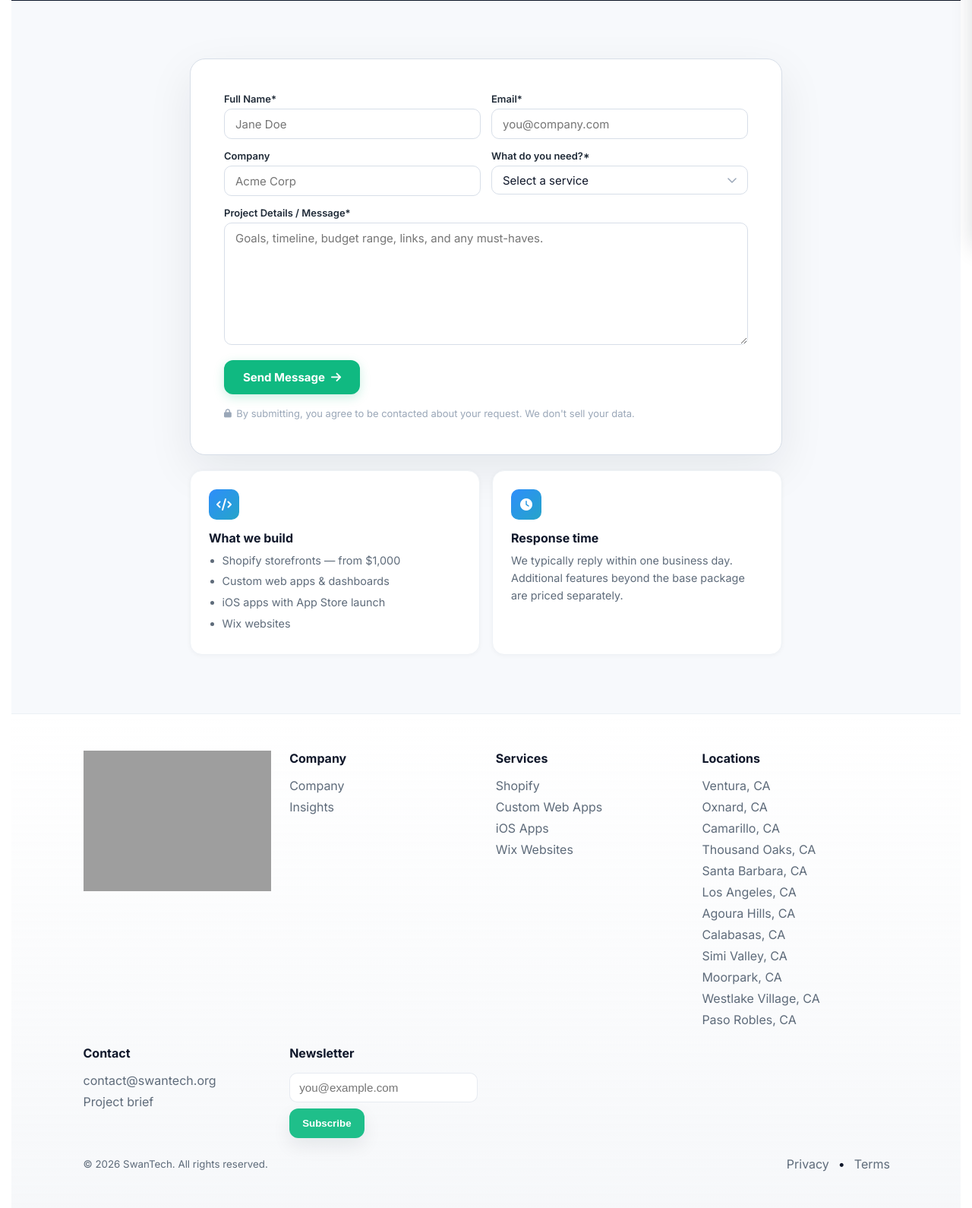
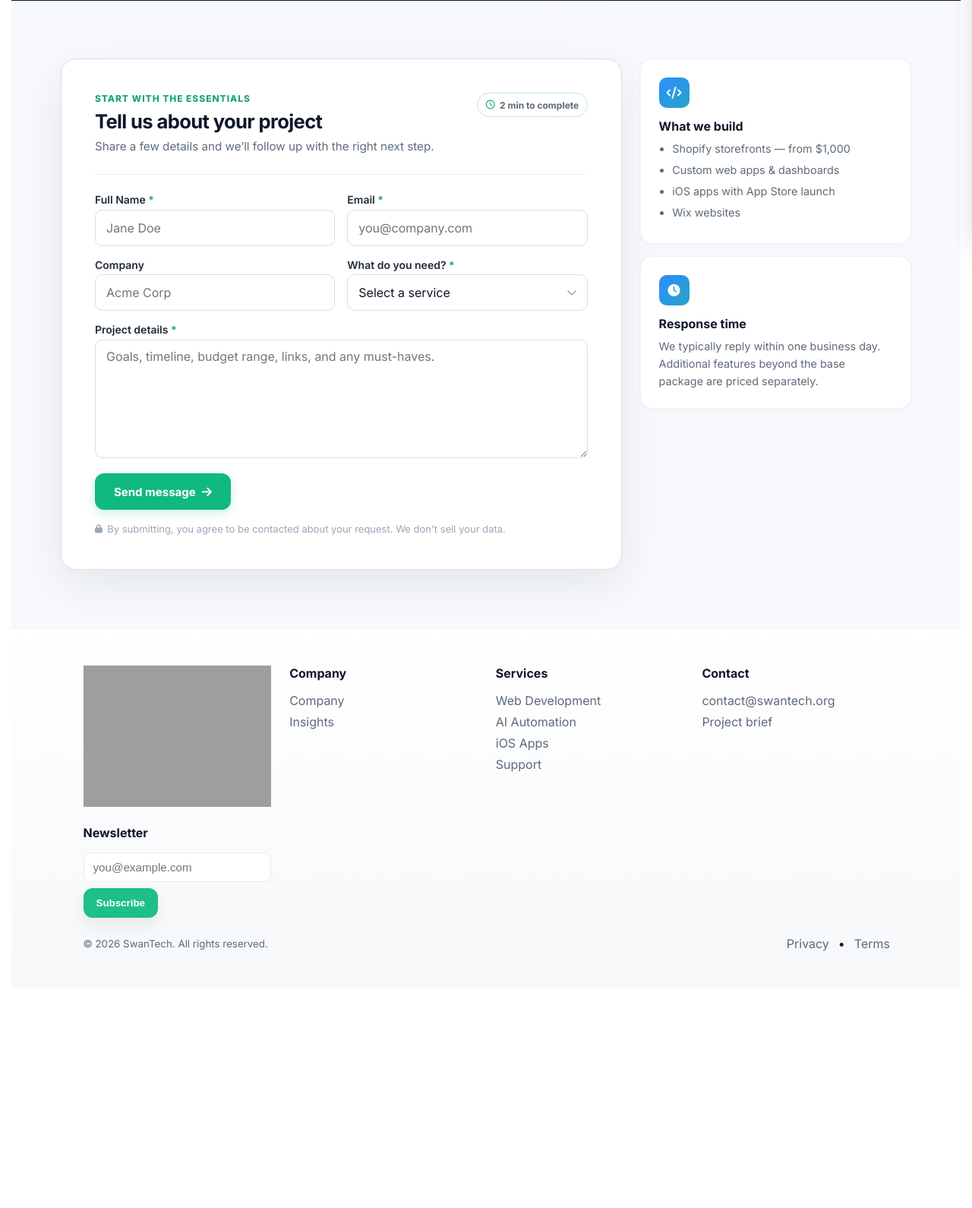
Before and after one commit to SwansonWebSolutions/swanson-software-solutions, a Django app: page /contact/ in a window 1280 px wide. Shown: the part 475-2065 px from the top of the page at 76% size. After the commit the page ends 1727 px from the top, so only its background shows below. Run offline with Django 5.2, Linux system fonts and the light colour scheme; grey boxes are pictures that could not be loaded.

Commit message:
Update contact form and site footer

```diff
--- a/static/css/contact_sales.css
+++ b/static/css/contact_sales.css
@@ -49,14 +49,15 @@
   padding-block: clamp(48px, 6vw, 80px);
 }
 .contact-layout {
-  max-width: 780px;
-  display: flex;
-  flex-direction: column;
-  gap: 1.25rem;
+  max-width: 1120px;
+  display: grid;
+  grid-template-columns: minmax(0, 1.55fr) minmax(260px, .75fr);
+  align-items: start;
+  gap: 1.5rem;
 }
 
 /* ── Messages ── */
-.contact-messages { display: grid; gap: 10px; }
+.contact-messages { display: grid; gap: 10px; grid-column: 1 / -1; }
 .contact-alert {
   padding: 12px 14px;
   border-radius: 12px;
@@ -83,34 +84,82 @@
   box-shadow: 0 20px 60px rgba(15,23,42,.08);
 }
 
+.contact-card__header {
+  display: flex;
+  align-items: flex-start;
+  justify-content: space-between;
+  gap: 1.5rem;
+  padding-bottom: 1.5rem;
+  margin-bottom: 1.5rem;
+  border-bottom: 1px solid var(--ink-1);
+}
+.cf-eyebrow {
+  margin: 0 0 .4rem;
+  color: var(--accent-600);
+  font-size: .75rem;
+  font-weight: 800;
+  letter-spacing: .08em;
+  text-transform: uppercase;
+}
+.contact-card__header h2 {
+  margin: 0 0 .4rem;
+  color: var(--ink-6);
+  font-size: clamp(1.35rem, 2vw, 1.7rem);
+  letter-spacing: -.025em;
+}
+.contact-card__header p:last-child {
+  margin: 0;
+  color: var(--ink-4);
+  font-size: .95rem;
+  line-height: 1.55;
+}
+.contact-card__time {
+  display: inline-flex;
+  align-items: center;
+  gap: .4rem;
+  flex-shrink: 0;
+  padding: .45rem .65rem;
+  border: 1px solid color-mix(in srgb, var(--accent) 22%, var(--ink-1));
+  border-radius: 999px;
+  color: var(--ink-4);
+  font-size: .75rem;
+  font-weight: 700;
+  white-space: nowrap;
+}
+.contact-card__time i { color: var(--accent-600); }
+
 .cf-grid {
   display: grid;
   grid-template-columns: 1fr 1fr;
-  gap: .875rem;
-  margin-bottom: .875rem;
+  gap: 1rem;
+  margin-bottom: 1rem;
 }
 
-.cf-field { display: flex; flex-direction: column; gap: .3rem; }
+.cf-field { display: flex; flex-direction: column; gap: .3rem; min-width: 0; }
 .cf-field label {
-  font-size: .8125rem;
+  font-size: .875rem;
   font-weight: 600;
   color: var(--ink-5);
 }
+.cf-field label span { color: var(--accent-600); }
 .cf-field input,
 .cf-field select,
 .cf-field textarea {
   appearance: none; -webkit-appearance: none;
-  padding: .6rem .875rem;
+  width: 100%;
+  box-sizing: border-box;
+  min-height: 48px;
+  padding: .7rem .875rem;
   border: 1.5px solid var(--ink-2);
   border-radius: 10px;
   font: inherit;
-  font-size: .9375rem;
+  font-size: 1rem;
   color: var(--ink-6);
   background: #fff;
   outline: none;
   transition: border-color .2s ease, box-shadow .2s ease;
 }
-.cf-field textarea { resize: vertical; min-height: 140px; }
+.cf-field textarea { resize: vertical; min-height: 156px; }
 .cf-field input:focus,
 .cf-field select:focus,
 .cf-field textarea:focus {
@@ -134,6 +183,7 @@
 }
 .cf-submit {
   display: inline-flex; align-items: center; gap: .5rem;
+  min-height: 48px;
   padding: .75rem 1.5rem;
   font-weight: 700; font-family: inherit; font-size: .9375rem;
   background: #10b981; color: #fff;
@@ -145,6 +195,7 @@
 }
 .cf-submit:hover { background: #059669; transform: translateY(-1px); }
 .cf-submit:active { transform: translateY(0); }
+.cf-submit:disabled { cursor: wait; opacity: .75; transform: none; }
 
 .cf-privacy {
   display: flex; align-items: center; gap: .4rem;
@@ -158,8 +209,9 @@
 /* ── Aside cards ── */
 .contact-aside {
   display: grid;
-  grid-template-columns: 1fr 1fr;
   gap: 1rem;
+  position: sticky;
+  top: 88px;
 }
 .contact-aside__card {
   background: #fff;
@@ -192,8 +244,17 @@
 .hp { position: absolute !important; left: -9999px !important; }
 
 /* ── Responsive ── */
+@media (max-width: 860px) {
+  .contact-layout { grid-template-columns: 1fr; }
+  .contact-aside {
+    position: static;
+    grid-template-columns: repeat(2, minmax(0, 1fr));
+  }
+}
+
 @media (max-width: 680px) {
   .cf-grid { grid-template-columns: 1fr; }
+  .contact-card__header { flex-direction: column; gap: .75rem; }
   .contact-aside { grid-template-columns: 1fr; }
   .cf-actions { flex-direction: column; align-items: flex-start; }
 }
--- a/static/js/contact_sales.js
+++ b/static/js/contact_sales.js
@@ -1,47 +1,11 @@
-// Contact Sales page enhancements: phone mask, country code, query prefill
+// Contact Sales page enhancements: query prefill, submit feedback, and conversion tracking
 (function(){
   function $(sel){ return document.querySelector(sel); }
   function on(el, ev, fn){ el && el.addEventListener(ev, fn); }
 
-  const phoneInput = $('#phone');
-  const countrySelect = $('#country_code');
   const inquirySelect = $('#inquiry_type');
 
-  // Add class for spacing above message if not present via markup
-  const msg = $('#message');
-  if (msg && msg.closest('.field')) {
-    msg.closest('.field').classList.add('field--message');
-  }
-
-  // US phone mask: (XXX)-XXX-XXXX, keep only first 10 digits
-  function formatUS(value){
-    const digits = (value || '').replace(/\D+/g,'').slice(0,10);
-    const p1 = digits.slice(0,3);
-    const p2 = digits.slice(3,6);
-    const p3 = digits.slice(6,10);
-    let out = '';
-    if (p1) out = `(${p1}`;
-    if (p1.length === 3) out = `(${p1})`;
-    if (p2) out += `-${p2}`;
-    if (p3) out += `-${p3}`;
-    return out;
-  }
-
-  if (phoneInput){
-    on(phoneInput, 'input', (e)=>{
-      const caretToEnd = document.activeElement === phoneInput && phoneInput.selectionStart === phoneInput.value.length;
-      const v = e.target.value;
-      const formatted = formatUS(v);
-      e.target.value = formatted;
-      if (caretToEnd) {
-        // keep caret at end for smoother typing
-        const len = e.target.value.length;
-        e.target.setSelectionRange(len,len);
-      }
-    });
-  }
-
-  // Prefill inquiry from URL query (?inquiry=Shopify etc.)
+  // Prefill inquiry from URL query (?inquiry=web, ai, app, support, or general)
   try {
     const params = new URLSearchParams(window.location.search);
     const q = params.get('inquiry');
@@ -54,14 +18,23 @@
     }
   } catch(_){}
 
-  // On submit, prefix phone with country code (e.g., "+1 (555)-123-4567")
   const form = document.querySelector('form.contact-form');
   if (form){
+    const submitButton = form.querySelector('.cf-submit');
+
+    // The success flag is rendered only after the server accepts the inquiry.
+    if (form.dataset.conversionReady === 'true' && typeof window.gtag === 'function') {
+      window.gtag('event', 'generate_lead', {
+        event_category: 'contact',
+        event_label: 'contact_sales_form',
+        value: 1
+      });
+    }
+
     on(form, 'submit', ()=>{
-      if (phoneInput){
-        const code = countrySelect ? (countrySelect.value || '').replace('-CA','') : '';
-        const num = phoneInput.value.trim();
-        if (code && num){ phoneInput.value = `${code} ${num}`; }
+      if (submitButton){
+        submitButton.disabled = true;
+        submitButton.innerHTML = 'Sending… <i class="fa-solid fa-spinner fa-spin" aria-hidden="true"></i>';
       }
     });
   }
--- a/website/templates/includes/footer.html
+++ b/website/templates/includes/footer.html
@@ -14,25 +14,10 @@
     </div>
     <div class="footer-stack">
       <h4>Services</h4>
-      <a href="{% url 'website:service-detail' service_slug='shopify' %}">Shopify</a>
-      <a href="{% url 'website:service-detail' service_slug='custom-web-apps' %}">Custom Web Apps</a>
+      <a href="{% url 'website:services' %}">Web Development</a>
+      <a href="{% url 'website:contact' %}?inquiry=ai">AI Automation</a>
       <a href="{% url 'website:service-detail' service_slug='ios-apps' %}">iOS Apps</a>
-      <a href="{% url 'website:service-detail' service_slug='wix-websites' %}">Wix Websites</a>
-    </div>
-    <div class="footer-stack">
-      <h4>Locations</h4>
-      <a href="{% url 'website:location-web-development' state_slug='california' city_slug='ventura' %}">Ventura, CA</a>
-      <a href="{% url 'website:location-web-development' state_slug='california' city_slug='oxnard' %}">Oxnard, CA</a>
-      <a href="{% url 'website:location-web-development' state_slug='california' city_slug='camarillo' %}">Camarillo, CA</a>
-      <a href="{% url 'website:location-web-development' state_slug='california' city_slug='thousand-oaks' %}">Thousand Oaks, CA</a>
-      <a href="{% url 'website:location-web-development' state_slug='california' city_slug='santa-barbara' %}">Santa Barbara, CA</a>
-      <a href="{% url 'website:location-web-development' state_slug='california' city_slug='los-angeles' %}">Los Angeles, CA</a>
-      <a href="{% url 'website:location-web-development' state_slug='california' city_slug='agoura-hills' %}">Agoura Hills, CA</a>
-      <a href="{% url 'website:location-web-development' state_slug='california' city_slug='calabasas' %}">Calabasas, CA</a>
-      <a href="{% url 'website:location-web-development' state_slug='california' city_slug='simi-valley' %}">Simi Valley, CA</a>
-      <a href="{% url 'website:location-web-development' state_slug='california' city_slug='moorpark' %}">Moorpark, CA</a>
-      <a href="{% url 'website:location-web-development' state_slug='california' city_slug='westlake-village' %}">Westlake Village, CA</a>
-      <a href="{% url 'website:location-web-development' state_slug='california' city_slug='paso-robles' %}">Paso Robles, CA</a>
+      <a href="{% url 'website:contact' %}?inquiry=support">Support</a>
     </div>
     <div class="footer-stack">
       <h4>Contact</h4>
--- a/website/templates/website/contact_sales.html
+++ b/website/templates/website/contact_sales.html
@@ -31,17 +31,29 @@
     {% endif %}
 
     <div class="contact-card">
-      <form class="contact-form" action="{% url 'website:contact' %}" method="post" novalidate>
+      <div class="contact-card__header">
+        <div>
+          <p class="cf-eyebrow">Start with the essentials</p>
+          <h2>Tell us about your project</h2>
+          <p>Share a few details and we’ll follow up with the right next step.</p>
+        </div>
+        <span class="contact-card__time">
+          <i class="fa-regular fa-clock" aria-hidden="true"></i>
+          2 min to complete
+        </span>
+      </div>
+
+      <form class="contact-form" action="{% url 'website:contact' %}" method="post" data-conversion-ready="{% if contact_submitted %}true{% else %}false{% endif %}">
         {% csrf_token %}
         <input type="text" name="website" class="hp" tabindex="-1" autocomplete="off" aria-hidden="true">
 
         <div class="cf-grid">
           <div class="cf-field">
-            <label for="name">Full Name<span aria-hidden="true">*</span></label>
+            <label for="name">Full Name <span aria-hidden="true">*</span></label>
             <input id="name" name="name" type="text" required autocomplete="name" placeholder="Jane Doe">
           </div>
           <div class="cf-field">
-            <label for="email">Email<span aria-hidden="true">*</span></label>
+            <label for="email">Email <span aria-hidden="true">*</span></label>
             <input id="email" name="email" type="email" required autocomplete="email" placeholder="you@company.com">
           </div>
           <div class="cf-field">
@@ -49,26 +61,26 @@
             <input id="company" name="company" type="text" autocomplete="organization" placeholder="Acme Corp">
           </div>
           <div class="cf-field">
-            <label for="inquiry_type">What do you need?<span aria-hidden="true">*</span></label>
+            <label for="inquiry_type">What do you need? <span aria-hidden="true">*</span></label>
             <select id="inquiry_type" name="inquiry_type" required>
               <option value="" {% if not inquiry_prefill %}selected{% endif %} disabled>Select a service</option>
-              <option value="Shopify" {% if inquiry_prefill == 'Shopify' %}selected{% endif %}>Shopify Store — from $1,000</option>
-              <option value="Web Development" {% if inquiry_prefill == 'Web Development' %}selected{% endif %}>Custom Web Application</option>
-              <option value="iOS App Development" {% if inquiry_prefill == 'iOS App Development' %}selected{% endif %}>iOS App Development</option>
-              <option value="Wix" {% if inquiry_prefill == 'Wix' %}selected{% endif %}>Wix Website</option>
+              <option value="Web Development" {% if inquiry_prefill == 'Web Development' %}selected{% endif %}>Web Development</option>
+              <option value="AI Automation" {% if inquiry_prefill == 'AI Automation' %}selected{% endif %}>AI Automation</option>
+              <option value="iOS Apps" {% if inquiry_prefill == 'iOS Apps' %}selected{% endif %}>iOS Apps</option>
+              <option value="Support" {% if inquiry_prefill == 'Support' %}selected{% endif %}>Support</option>
               <option value="General Inquiry" {% if inquiry_prefill == 'General Inquiry' %}selected{% endif %}>General Inquiry</option>
             </select>
           </div>
         </div>
 
         <div class="cf-field">
-          <label for="message">Project Details / Message<span aria-hidden="true">*</span></label>
+          <label for="message">Project details <span aria-hidden="true">*</span></label>
           <textarea id="message" name="message" rows="6" required placeholder="Goals, timeline, budget range, links, and any must-haves."></textarea>
         </div>
 
         <div class="cf-actions">
           <button class="cf-submit" type="submit">
-            Send Message <i class="fa-solid fa-arrow-right" aria-hidden="true"></i>
+            Send message <i class="fa-solid fa-arrow-right" aria-hidden="true"></i>
           </button>
           <p class="cf-privacy">
             <i class="fa-solid fa-lock" aria-hidden="true"></i>
--- a/website/views.py
+++ b/website/views.py
@@ -727,18 +727,22 @@ def contact_sales_page(request):
 
     Accepts one of the dropdown options:
     - Web Development
-    - iOS App Development
-    - Shopify
-    - Wordpress
+    - AI Automation
+    - iOS Apps
+    - Support
     - General Inquiry
     """
     # Normalize and whitelist inquiry prefill from query string
     allowed = {
         'web': 'Web Development',
-        'app': 'iOS App Development',
-        'shopify': 'Shopify',
-        'wix': 'Wix',
-        'wordpress': 'Wordpress',
+        'shopify': 'Web Development',
+        'wix': 'Web Development',
+        'wordpress': 'Web Development',
+        'ai': 'AI Automation',
+        'automation': 'AI Automation',
+        'app': 'iOS Apps',
+        'ios': 'iOS Apps',
+        'support': 'Support',
         'general': 'General Inquiry',
     }
     inquiry_param = request.GET.get('inquiry', '')
@@ -800,8 +804,16 @@ def contact_sales_page(request):
         confirmation_email.send()
 
         messages.success(request, "Your message has been sent! We'll get back to you soon.")
-        return render(request, 'website/contact_sales.html', { 'inquiry_prefill': inquiry_prefill, **seo_context })
-    return render(request, 'website/contact_sales.html', { 'inquiry_prefill': inquiry_prefill, **seo_context })
+        return render(request, 'website/contact_sales.html', {
+            'inquiry_prefill': inquiry_prefill,
+            'contact_submitted': True,
+            **seo_context,
+        })
+    return render(request, 'website/contact_sales.html', {
+        'inquiry_prefill': inquiry_prefill,
+        'contact_submitted': False,
+        **seo_context,
+    })
 
 
 def manage_preferences(request):
```
